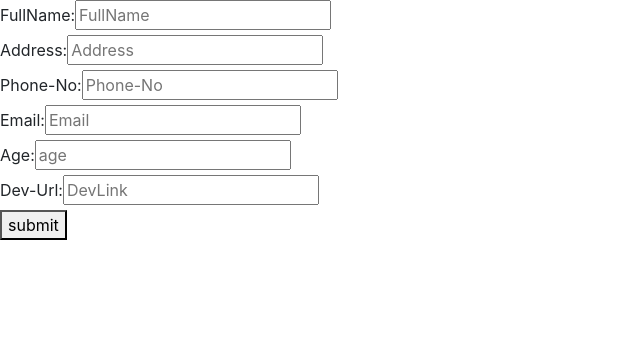
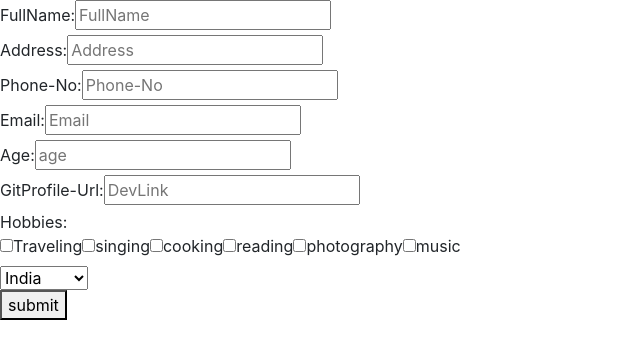
Before and after one commit to 55saga55/React-Main, a React (Create React App) app: page / in a window 1280 px wide. Shown: the top 358 px of the page, without its empty margins (0-640 px from the left). Built offline with nearby package versions, Linux system fonts and the light colour scheme.

Commit message:
this yup

```diff
--- a/src/Yup-Form/YupForm.js
+++ b/src/Yup-Form/YupForm.js
@@ -5,28 +5,34 @@ import * as Yup from 'yup';
 export default function YupForm() {
  let git =
  /^(https?:\/\/)?(www\.)?github\.com\/[a-zA-Z0-9_]{1,25}$/igm ;
-   let  li =
-  /(https?)?:?(\/\/)?(([w]{3}||\w\w)\.)?linkedin.com(\w+:{0,1}\w*@)?(\S+)(:([0-9])+)?(\/|\/([\w#!:.?+=&%@!\-\/]))?/;
+  //  let  li =
+  // /(https?)?:?(\/\/)?(([w]{3}||\w\w)\.)?linkedin.com(\w+:{0,1}\w*@)?(\S+)(:([0-9])+)?(\/|\/([\w#!:.?+=&%@!\-\/]))?/;
 
 
   const singnUpSchema = Yup.object().shape({
 
     fullName: Yup.string().min(2, "To short fullName").max(40, "To long fullName").required("Required*"),
+
     address: Yup.string().min(2, "To short address").max(165, "To long address").required("Required*"),
+
     phoneNo: Yup.string()
       .required("This field is Required")
       .matches(
         /^((\\+[1-9]{1,4}[ \\-]*)|(\\([0-9]{2,3}\\)[ \\-]*)|([0-9]{2,4})[ \\-]*)*?[0-9]{3,4}?[ \\-]*[0-9]{3,4}?$/,
         "Phone number is not valid"
       ),
+
     // phoneNo : Yup.number().min(2,"min 6 number of phone no").max(12,"max 10 num of phoneno is valid"),
     email: Yup.string().matches(/^[a-zA-Z0-9._%+-]+@(?!gmail.com)(?!yahoo.com)(?!hotmail.com)(?!yahoo.co.in)(?!aol.com)(?!live.com)(?!outlook.com)[a-zA-Z0-9_-]+.[a-zA-Z0-9-.]{2,61}$/
-      , "only Business email is accepted"),
+      , "only Business email is accepted").required(),
 
     age: Yup.number().min(18, "You must be at least 18 years").max(58, "You must be at least 58 years").required("Required*"),
 
-    devProfile: Yup.string().matches((li),"This is not valid Github URL")
-  })
+    devProfile: Yup.string().matches(git,"This is not valid Github URL"),
+
+    hobbies: Yup.array().min(2,"min 2 hobbies you can select").max(4,"max 4 hobbies you can select"),
+
+      })
 
 
   return (
@@ -42,6 +48,7 @@ export default function YupForm() {
             age: "",
             devProfile: "",
             hobbies: [],
+            country:[],
 
           }
         }
@@ -89,12 +96,56 @@ export default function YupForm() {
               ) : null}
             </div>
             <div>
-              <label htmlFor="">Dev-Url:</label>
+              <label htmlFor="">GitProfile-Url:</label>
               <Field type="text" name="devProfile" placeholder="DevLink" />
               {errors.devProfile && touched.devProfile ? (
                 <div>{errors.devProfile}</div>
               ) : null}
             </div>
+            <div id="checkbox-group">Hobbies:</div>
+          <div role="group" aria-labelledby="checkbox-group">
+            <label>
+              <Field type="checkbox" name="hobbies" value="traveling" />
+              Traveling
+            </label>
+            <label>
+              <Field type="checkbox" name="hobbies" value="singing" />
+              singing
+            </label>
+            <label>
+              <Field type="checkbox" name="hobbies" value="cooking" />
+              cooking
+            </label>
+            <label>
+              <Field type="checkbox" name="hobbies" value="reading" />
+              reading
+            </label>
+            <label>
+              <Field type="checkbox" name="hobbies" value="photography" />
+              photography
+            </label>
+            <label>
+              <Field type="checkbox" name="hobbies" value="music" />
+                music
+            </label>
+
+            {errors.hobbies && touched.hobbies? (
+                <div>{errors.hobbies}</div>
+              ) : null}
+          </div>
+
+          <div>
+          <Field as="select" name="country">
+             <option value="India">India</option>
+             <option value="USA">USA</option>
+             <option value="Canada">Canada</option>
+             <option value="UK">UK</option>
+             <option value="Australia">Australia</option>
+           </Field>
+           {errors.country && touched.country? (
+                <div>{errors.country}</div>
+              ) : null}
+          </div>
 
             <button type='submit'>submit</button>
           </Form>
```
